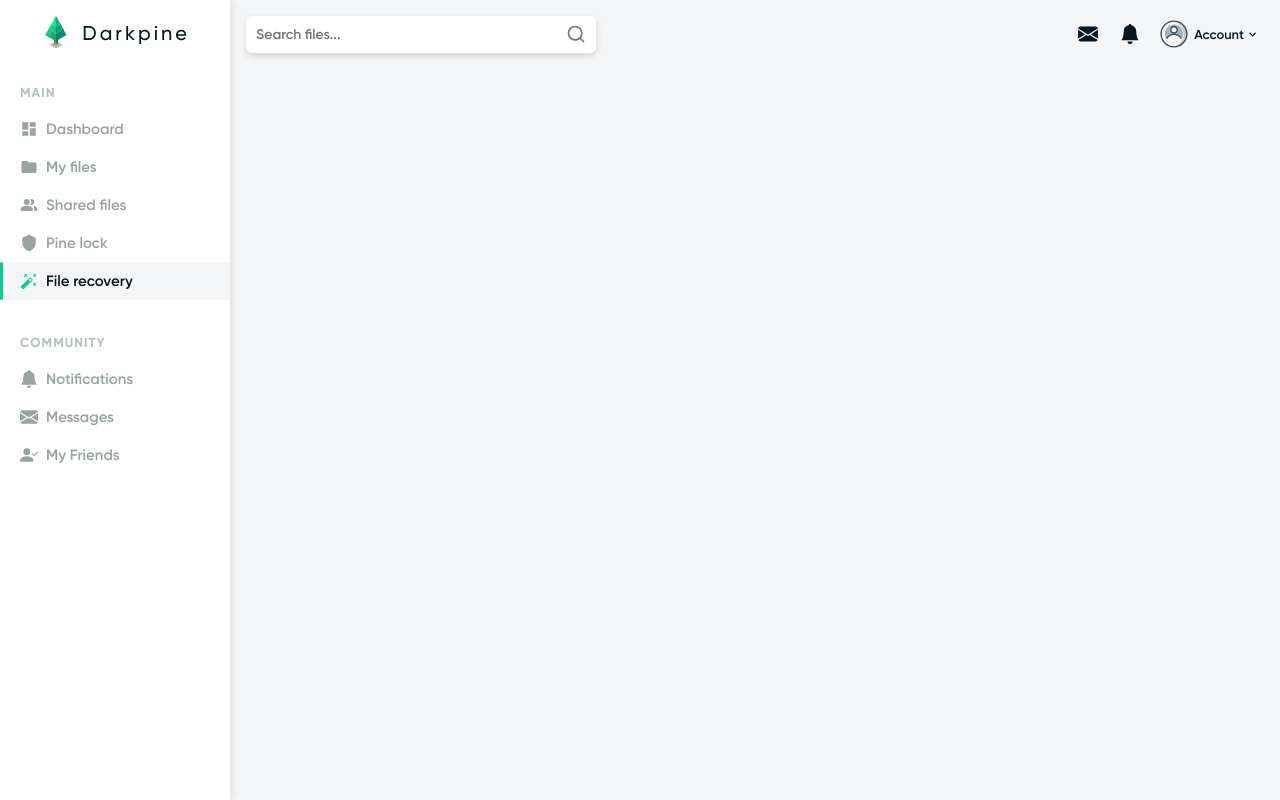
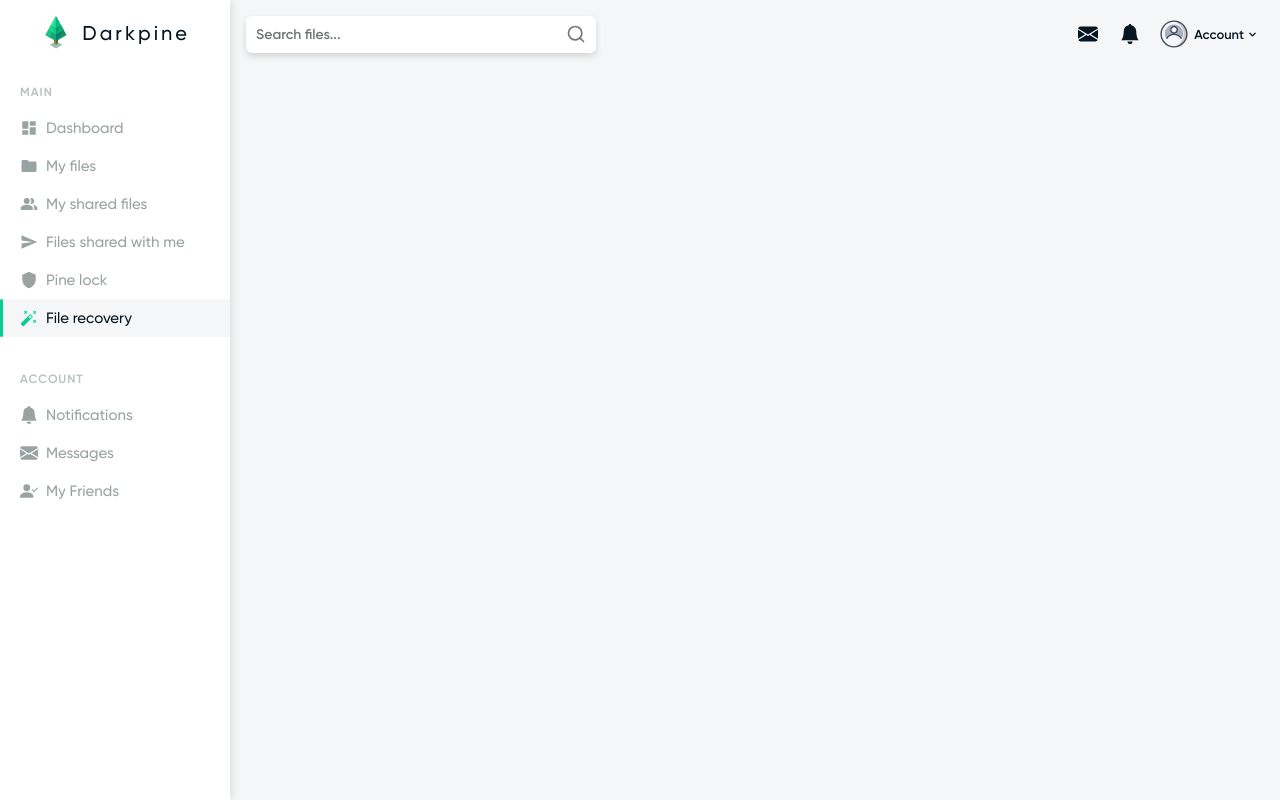
Before and after one commit to rmthomas98/darkpine, a Next.js app in the folder app/: page /admin/file-recovery in a window 1280 px wide. Built offline with nearby package versions, Linux system fonts and the light colour scheme.

Commit message:
working on navs and drop down menus

```diff
--- a/app/components/Admin/Nav/AccountDropDown/AccountDropDown.module.css
+++ b/app/components/Admin/Nav/AccountDropDown/AccountDropDown.module.css
@@ -47,7 +47,7 @@
 
 .title {
   font-weight: 600;
-  font-size: 75%;
+  font-size: 70%;
   margin-bottom: 2px;
   display: flex;
   align-items: center;
--- a/app/components/Admin/Nav/SideNav/SideNav.js
+++ b/app/components/Admin/Nav/SideNav/SideNav.js
@@ -8,6 +8,7 @@ import {
   MdDashboard,
   MdFolder,
   MdPeopleAlt,
+  MdSend,
   MdShield,
 } from "react-icons/md";
 import {
@@ -107,12 +108,41 @@ const SideNav = () => {
                 }}
                 size={18}
               />
-              Shared files
+              My shared files
             </a>
           </Link>
           <div
             className={
               router.pathname.endsWith("/shared-files")
+                ? styles.filled
+                : styles.bar
+            }
+          ></div>
+        </div>
+        <div className={styles.linkContainer}>
+          <Link href="/admin/shared-with-me">
+            <a
+              className={
+                router.pathname.endsWith("/shared-with-me")
+                  ? styles.selectedLink
+                  : styles.link
+              }
+            >
+              <MdSend
+                style={{
+                  marginRight: 8,
+                  color: router.pathname.endsWith("/admin/shared-with-me")
+                    ? "var(--light-green)"
+                    : "",
+                }}
+                size={18}
+              />
+              Files shared with me
+            </a>
+          </Link>
+          <div
+            className={
+              router.pathname.endsWith("/shared-with-me")
                 ? styles.filled
                 : styles.bar
             }
@@ -177,7 +207,7 @@ const SideNav = () => {
           ></div>
         </div>
         <p className={styles.subTitle} style={{ marginTop: 25 }}>
-          COMMUNITY
+          ACCOUNT
         </p>
         <div className={styles.linkContainer}>
           <Link href="/admin/notifications">
--- a/app/components/Admin/Nav/SideNav/SideNav.module.css
+++ b/app/components/Admin/Nav/SideNav/SideNav.module.css
@@ -27,8 +27,8 @@
 
 .subTitle {
   padding: 10px 20px;
-  font-weight: 700;
-  font-size: 65%;
+  font-weight: 600;
+  font-size: 60%;
   color: var(--mid-gray);
   letter-spacing: 1px;
   margin-top: 10px;
@@ -43,7 +43,7 @@
 .link {
   padding: 10px 20px;
   font-size: 75%;
-  font-weight: 600;
+  font-weight: 500;
   color: var(--gray);
   text-decoration: none;
   transition: 300ms;
@@ -60,7 +60,7 @@
 .selectedLink {
   padding: 10px 20px;
   font-size: 75%;
-  font-weight: 600;
+  font-weight: 500;
   text-decoration: none;
   transition: 300ms;
   width: 100%;
--- /dev/null
+++ b/app/pages/admin/profile.js
@@ -0,0 +1,5 @@
+const Profile = () => {
+  return <></>;
+};
+
+export default Profile;
--- /dev/null
+++ b/app/pages/admin/shared-with-me.js
@@ -0,0 +1,5 @@
+const SharedWithMe = () => {
+  return <></>;
+};
+
+export default SharedWithMe;
```
